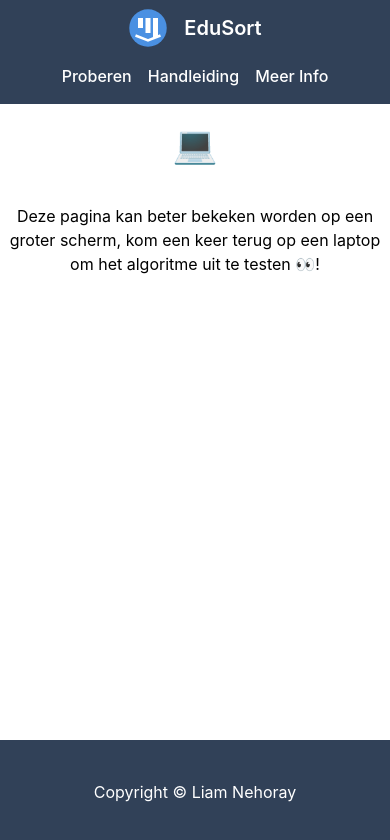
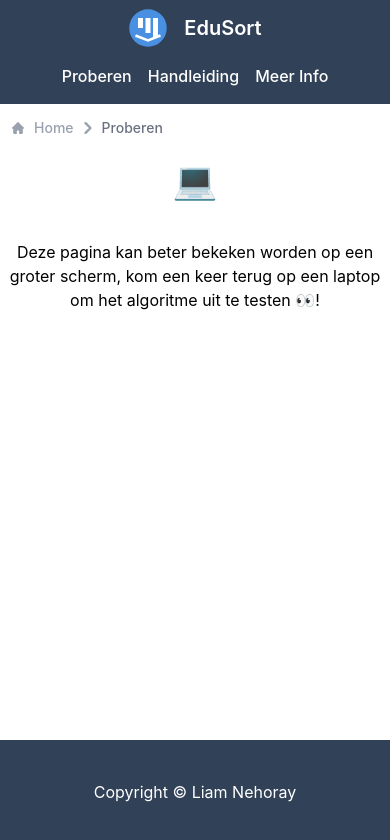
Before and after one commit to caduregel/2tot3, a React (Vite) app: page /input-students in a window 390 px wide. Shown: the top 840 px of the page. Built offline with nearby package versions, Linux system fonts and the light colour scheme.

Commit message:
breadcrumbs on responsive input page

```diff
--- a/src/pages/InputStudentsPage.tsx
+++ b/src/pages/InputStudentsPage.tsx
@@ -172,6 +172,7 @@ function Home() {
         </div>
       </div>
       <div className="lg:hidden">
+        <BreadCrumbs path={path} />
         <p className="flex justify-center mt-5 text-4xl">💻</p>
         <p className="text-center mt-10">Deze pagina kan beter bekeken worden op een groter scherm, kom een keer terug op een laptop om het algoritme uit te testen 👀!</p>
       </div>
```
